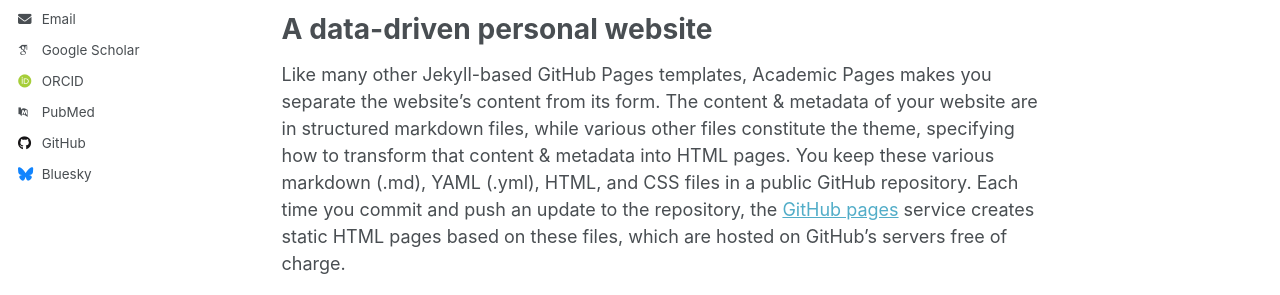
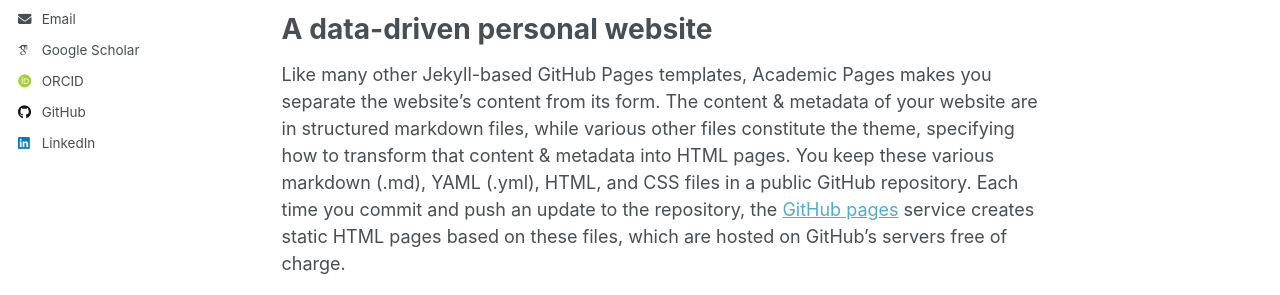
Before and after one commit to aloyspx/aloyspx.github.io, a Jekyll site: the page built from _pages/about.md, in a window 1280 px wide. Shown: the part 423-718 px from the top of the page. Built offline with Jekyll 4.4.1, drawn with Linux system fonts in a browser that asks for light colours; some web fonts are replaced; part of the change alters nothing that is shown.

Commit message:
initial commit

```diff
--- a/_config.yml
+++ b/_config.yml
@@ -33,11 +33,11 @@ author:
 
   # Academic websites
   arxiv            : # URL - Update with the correct link to your profile
-  googlescholar    : "https://scholar.google.com/citations?user=PS_CX0AAAAAJ"
+  googlescholar    : "https://scholar.google.com/citations?user=LFc_L00AAAAJ"
   impactstory      : # URL
-  orcid            : "http://orcid.org/yourorcidurl"
+  orcid            : "https://orcid.org/0009-0001-3974-992X"
   semantic         : # URL
-  pubmed           : "https://www.ncbi.nlm.nih.gov/pubmed/?term=john+snow"
+  pubmed           : # URL
   researchgate     : # URL
   scopus           : # URL
 
@@ -50,7 +50,7 @@ author:
   stackoverflow    : # User number or user number and name (i.e., use "1" or "1/jeff-atwood")
 
   # Social media
-  bluesky          : "bsky.app" # Replace this with you Bluesky username
+  bluesky          : # Username
   facebook         : # Username
   flickr           : # Username
   foursquare       : # Username
@@ -59,7 +59,7 @@ author:
   keybase          : # Username
   instagram        : # Username
   lastfm           : # Username
-  linkedin         : # Username
+  linkedin         : "https://www.linkedin.com/in/aloys-portafaix/"
   mastodon         : # URL
   medium           : # URL
   pinterest        : # Username
```
